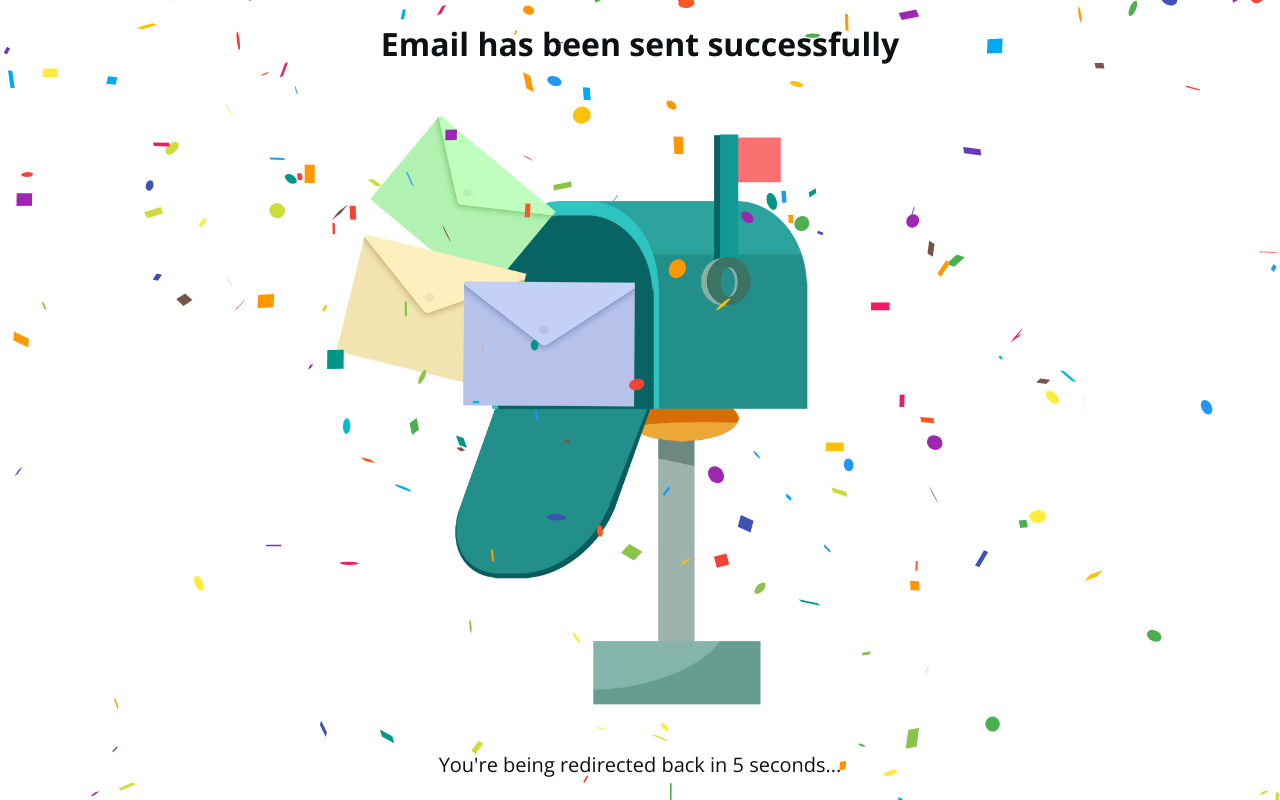
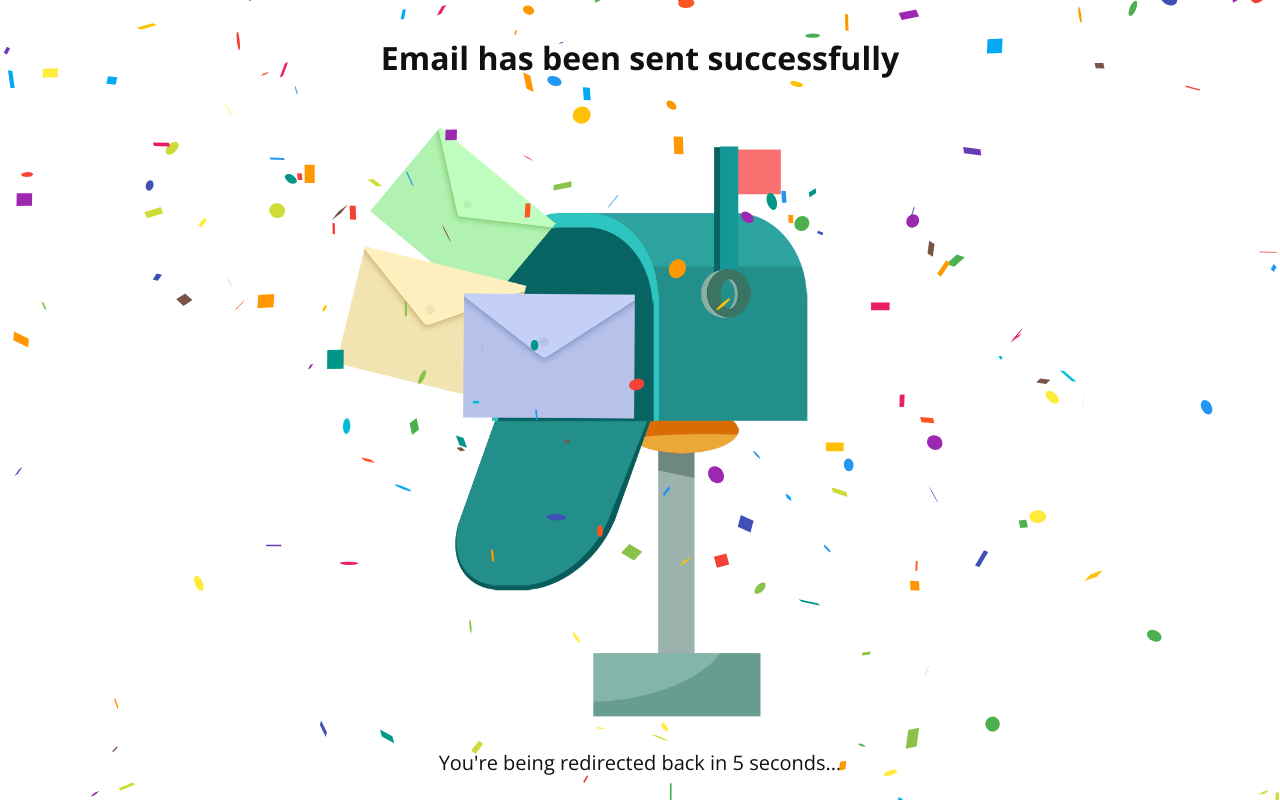
Before and after one commit to JoaquinFrontendDev/Portfolio, a React (Create React App) app: page /success in a window 1280 px wide. Built offline with nearby package versions, Linux system fonts and the light colour scheme.

Commit message:
Update MailSuccess.css
Hotfix

```diff
--- a/src/components/MailSuccess/MailSuccess.css
+++ b/src/components/MailSuccess/MailSuccess.css
@@ -53,10 +53,12 @@ html {
 
 .mail-success-text h1 {
 	font-size: clamp(2em, 2.5vw, 4em);
+        padding: 1em;
 }
 
 .mail-success-container p {
 	font-size: clamp(1.25em, 1.25vw, 2.5em);
+        padding: 1em;
 }
 
 @media screen and (max-width: 500px) {
```
